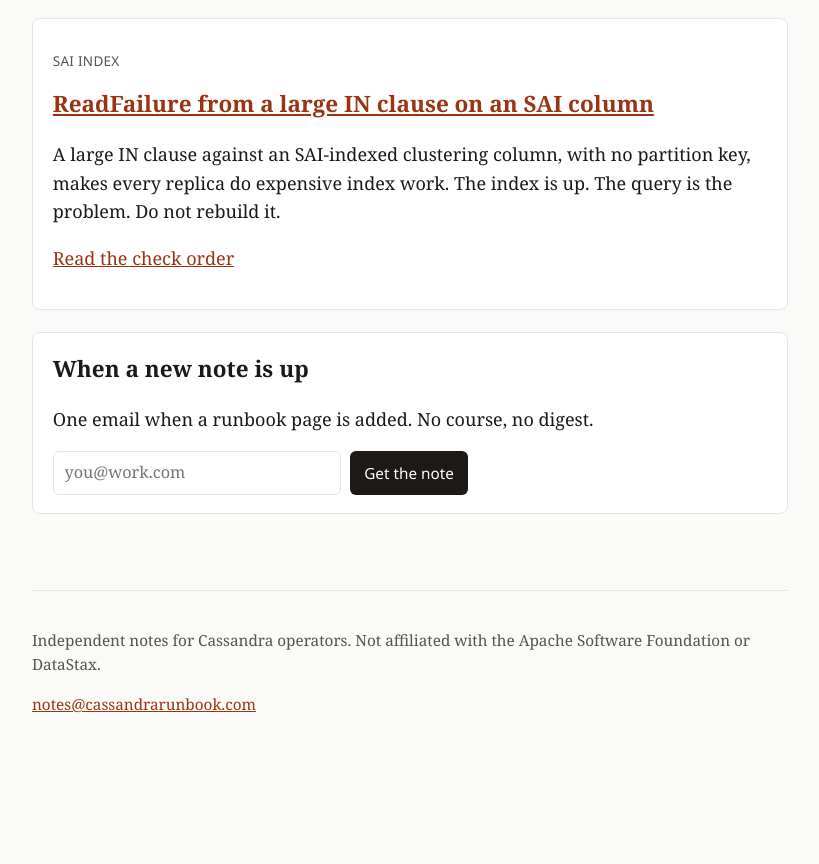
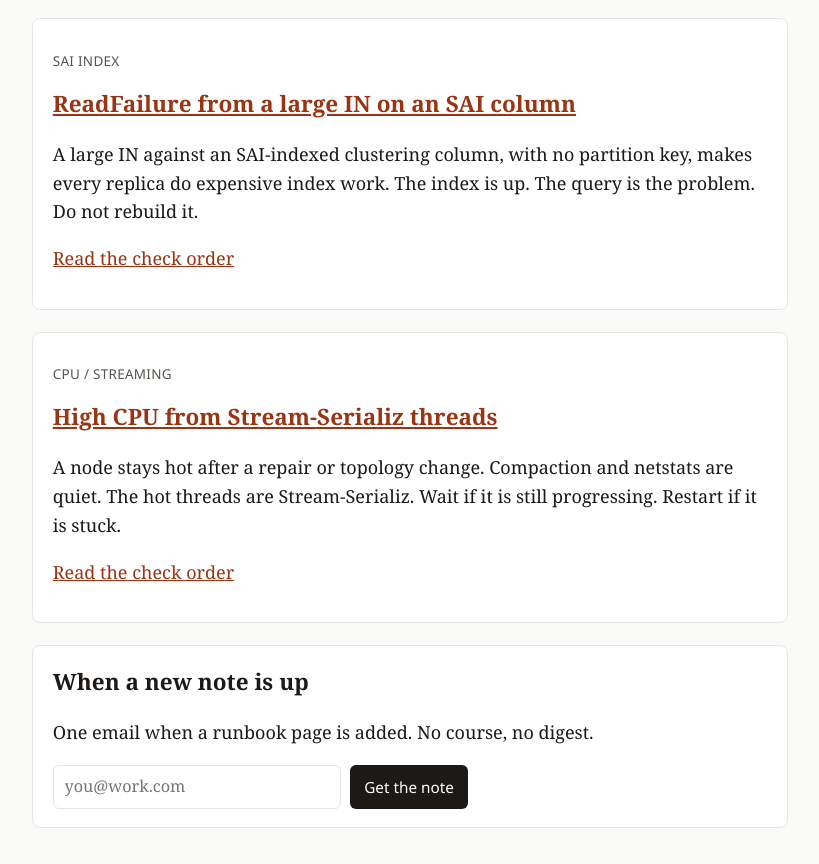
Before and after one commit to berj275/cassandrarunbook, a plain HTML site: page index.html in a window 1280 px wide. Shown: the part 2506-3370 px from the top of the page, without its empty margins (230-1049 px from the left). Before the commit the page ends 3274 px from the top, so only its background shows below. Drawn offline with Linux system fonts and the light colour scheme.

Commit message:
Update index.html

```diff
--- a/index.html
+++ b/index.html
@@ -69,9 +69,16 @@
 
     <article class="card">
       <p class="meta">SAI INDEX</p>
-      <h2><a href="notes/sai-large-in.html">ReadFailure from a large IN clause on an SAI column</a></h2>
-      <p>A large IN clause against an SAI-indexed clustering column, with no partition key, makes every replica do expensive index work. The index is up. The query is the problem. Do not rebuild it.</p>
+      <h2><a href="notes/sai-large-in.html">ReadFailure from a large IN on an SAI column</a></h2>
+      <p>A large IN against an SAI-indexed clustering column, with no partition key, makes every replica do expensive index work. The index is up. The query is the problem. Do not rebuild it.</p>
       <p><a href="notes/sai-large-in.html">Read the check order</a></p>
+    </article>
+
+    <article class="card">
+      <p class="meta">CPU / STREAMING</p>
+      <h2><a href="notes/stream-serializ-cpu.html">High CPU from Stream-Serializ threads</a></h2>
+      <p>A node stays hot after a repair or topology change. Compaction and netstats are quiet. The hot threads are Stream-Serializ. Wait if it is still progressing. Restart if it is stuck.</p>
+      <p><a href="notes/stream-serializ-cpu.html">Read the check order</a></p>
     </article>
 
     <section class="card">
```
